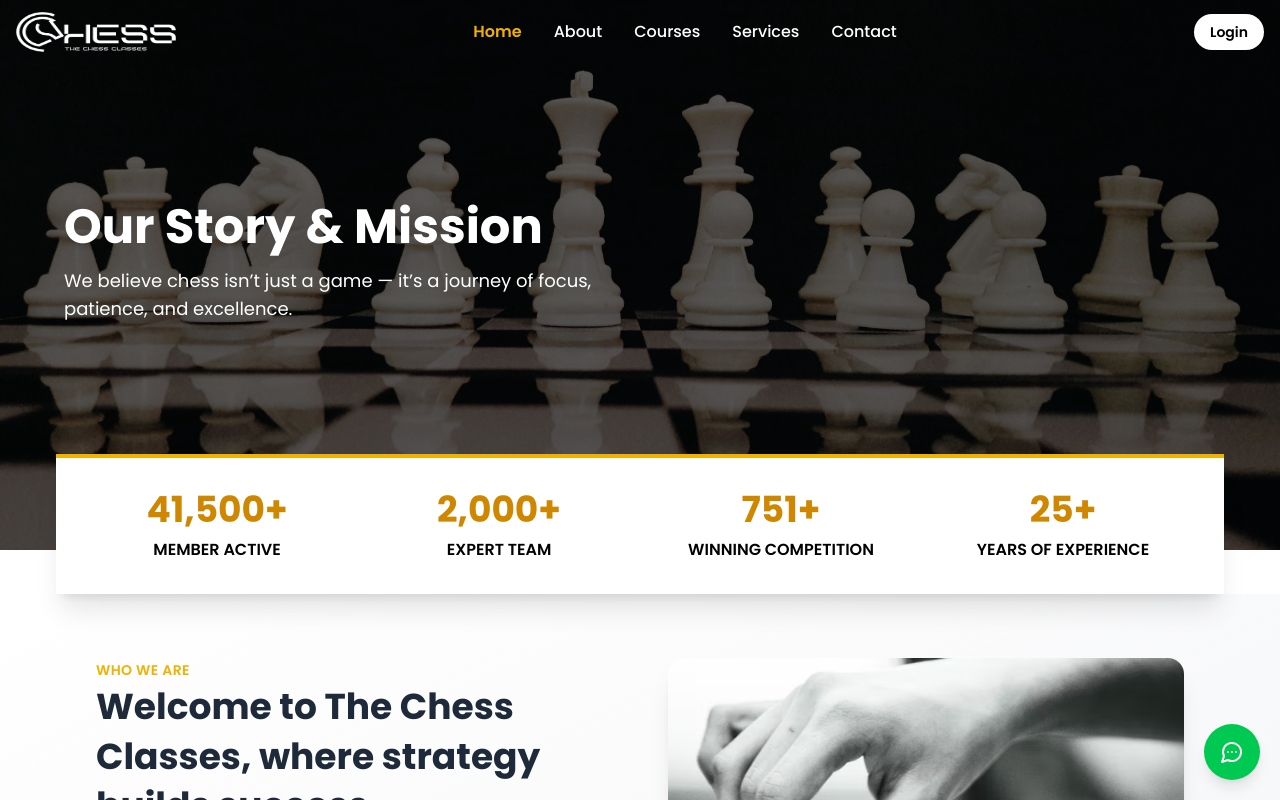
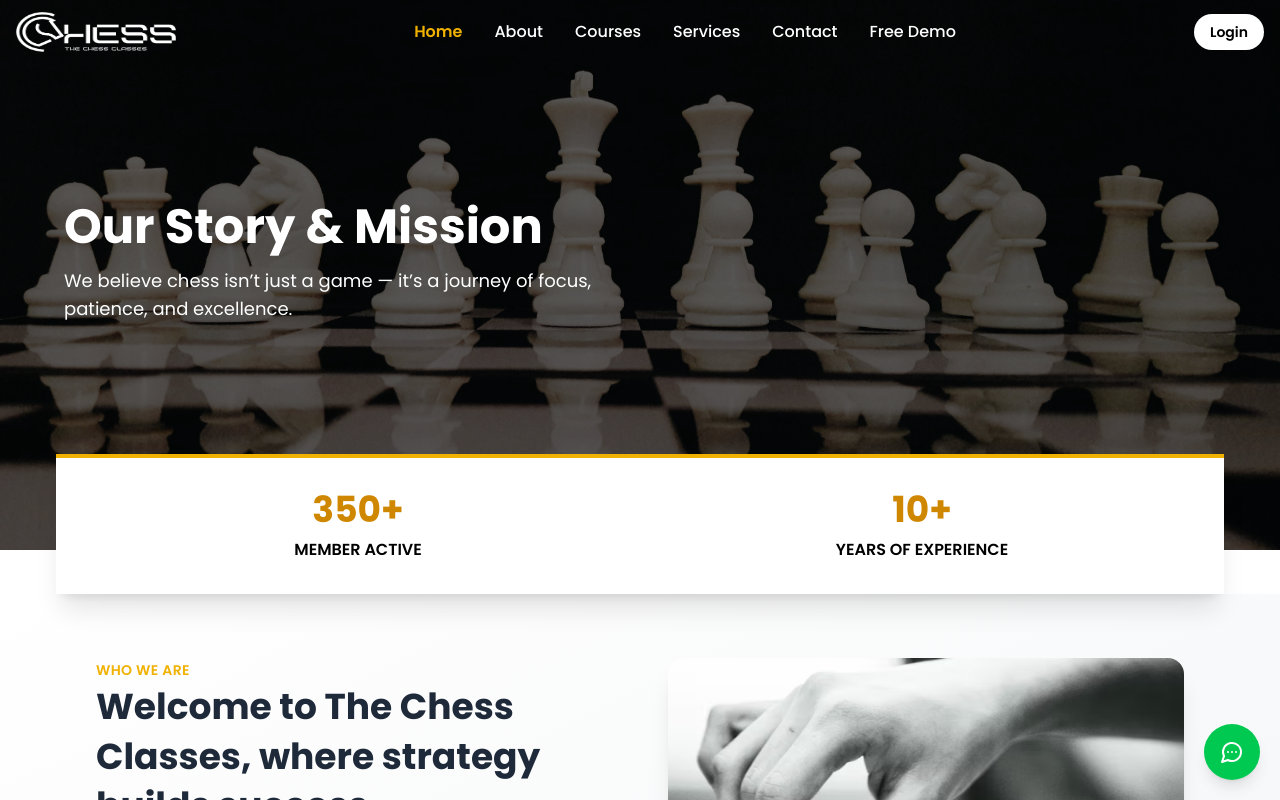
Before and after one commit to Deepakceh/chess-website, a Next.js app: page / in a window 1280 px wide. Shown: the top 800 px of the page. Built offline with nearby package versions, Linux system fonts and the light colour scheme.

Commit message:
update demo, footer, navbar, stats section

```diff
--- a/src/app/contact/page.tsx
+++ b/src/app/contact/page.tsx
@@ -5,8 +5,11 @@ import HeroSection from '../../components/HeroSection';
 import { Formik, Form, Field, ErrorMessage, FormikHelpers } from "formik";
 import * as Yup from "yup";
 import { toast } from "sonner";
+import { useRouter } from 'next/navigation';
 
 export default function page() {
+  const router = useRouter();
+
   const initialValues = {
     name: '',
     mobile: '',
@@ -30,7 +33,11 @@ export default function page() {
   const handleSubmit = (values: typeof initialValues, { resetForm }: FormikHelpers<typeof initialValues>) => {
     toast.success("Thanks for reaching out! We'll get back to you shortly.");
     // console.log(values);
+    // Redirect after short delay
     resetForm();
+    setTimeout(() => {
+      router.push('/');
+    }, 2000);
   };
 
   return (
--- a/src/components/Footer.jsx
+++ b/src/components/Footer.jsx
@@ -15,7 +15,7 @@ export default function Footer() {
           <div className="mt-3 space-y-2">
             {/* Phone */}
             <a
-              href="tel:+628123451234"
+              href="tel:9999146263"
               className="flex items-center gap-2 text-white hover:text-yellow-500 transition-colors duration-200"
             >
               <svg
--- a/src/components/Navbar.jsx
+++ b/src/components/Navbar.jsx
@@ -10,6 +10,7 @@ export default function Navbar() {
   const [scrolled, setScrolled] = useState(false);
   const [menuOpen, setMenuOpen] = useState(false);
   const pathname = usePathname();
+
   // const [openLogin, setOpenLogin] = useState(false)
 
   useEffect(() => {
@@ -32,8 +33,14 @@ export default function Navbar() {
 
   const isActive = (path) => pathname === path;
 
-  const linkClass = (path) =>`hover:text-yellow-600 transition-colors duration-200 ${isActive(path) ? 'text-yellow-500 font-semibold' : ''}`;
+  const linkClass = (path) => `hover:text-yellow-600 transition-colors duration-200 ${isActive(path) ? 'text-yellow-500 font-semibold' : ''}`;
 
+
+  const whatsappNumber = '919999146263'; // Full number with country code
+  const message = "Hi! I'm interested in taking a demo chess class. Could you please share the details?";
+
+  // Ensure the message is properly encoded
+  const url = `https://wa.me/${whatsappNumber}?text=${encodeURIComponent(message)}`;
   return (
     <>
       <nav className={`fixed top-0 left-0 w-full z-50 transition-all duration-300 ${scrolled ? 'bg-white shadow-md text-black' : 'bg-transparent text-white'}`} >
@@ -54,6 +61,7 @@ export default function Navbar() {
             <Link href="/#courses" className={linkClass('/#courses')}> Courses</Link>
             <Link href="/services" className={linkClass('/services')}>Services</Link>
             <Link href="/contact" className={linkClass('/contact')}>Contact</Link>
+            <Link href={url} className={linkClass('#')}>Free Demo</Link>
           </div>
 
           {/* Join Button */}
@@ -90,6 +98,7 @@ export default function Navbar() {
               <Link href="/#courses" onClick={() => setMenuOpen(false)} className={linkClass('/#courses')}> Courses</Link>
               <Link href="/services" onClick={() => setMenuOpen(false)} className={linkClass('/services')}>Services</Link>
               <Link href="/contact" onClick={() => setMenuOpen(false)} className={linkClass('/contact')}>Contact</Link>
+              <Link href={url} onClick={() => setMenuOpen(false)} className={linkClass('#')}>Free Demo</Link>
             </div>
           </div>
         </div>
--- a/src/components/StatsSection.jsx
+++ b/src/components/StatsSection.jsx
@@ -5,10 +5,10 @@ import { useInView } from "react-intersection-observer";
 import { motion } from "framer-motion";
 
 const stats = [
-  { label: "MEMBER ACTIVE", value: 41500, suffix: "+" },
-  { label: "EXPERT TEAM", value: 2000, suffix: "+" },
-  { label: "WINNING COMPETITION", value: 751, suffix: "+" },
-  { label: "YEARS OF EXPERIENCE", value: 25, suffix: "+" },
+  { label: "MEMBER ACTIVE", value: 350, suffix: "+" },
+  // { label: "EXPERT TEAM", value: 2000, suffix: "+" },
+  // { label: "WINNING COMPETITION", value: 751, suffix: "+" },
+  { label: "YEARS OF EXPERIENCE", value: 10, suffix: "+" },
 ];
 
 export default function StatsSection() {
@@ -25,7 +25,7 @@ export default function StatsSection() {
       transition={{ duration: 0.8, ease: "easeOut" }}
       className="relative z-10 -mt-24 bg-white shadow-xl py-8 px-2 sm:px-4 lg:px-8 border-t-4 border-yellow-500 max-w-7xl mx-14"
     >
-      <div className="grid grid-cols-2 sm:grid-cols-4 gap-6 text-center">
+      <div className="grid grid-cols-2 sm:grid-cols-2 gap-6 text-center">
         {stats.map((stat, idx) => (
           <motion.div
             key={idx}
```
